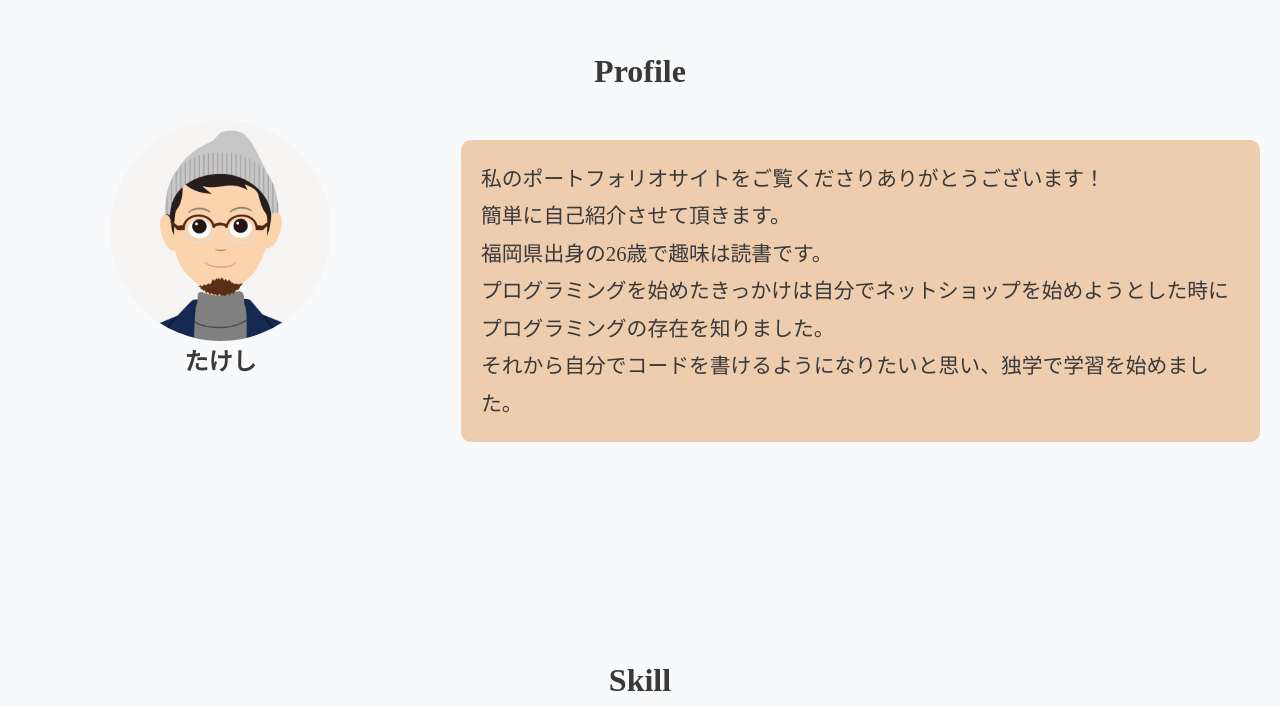
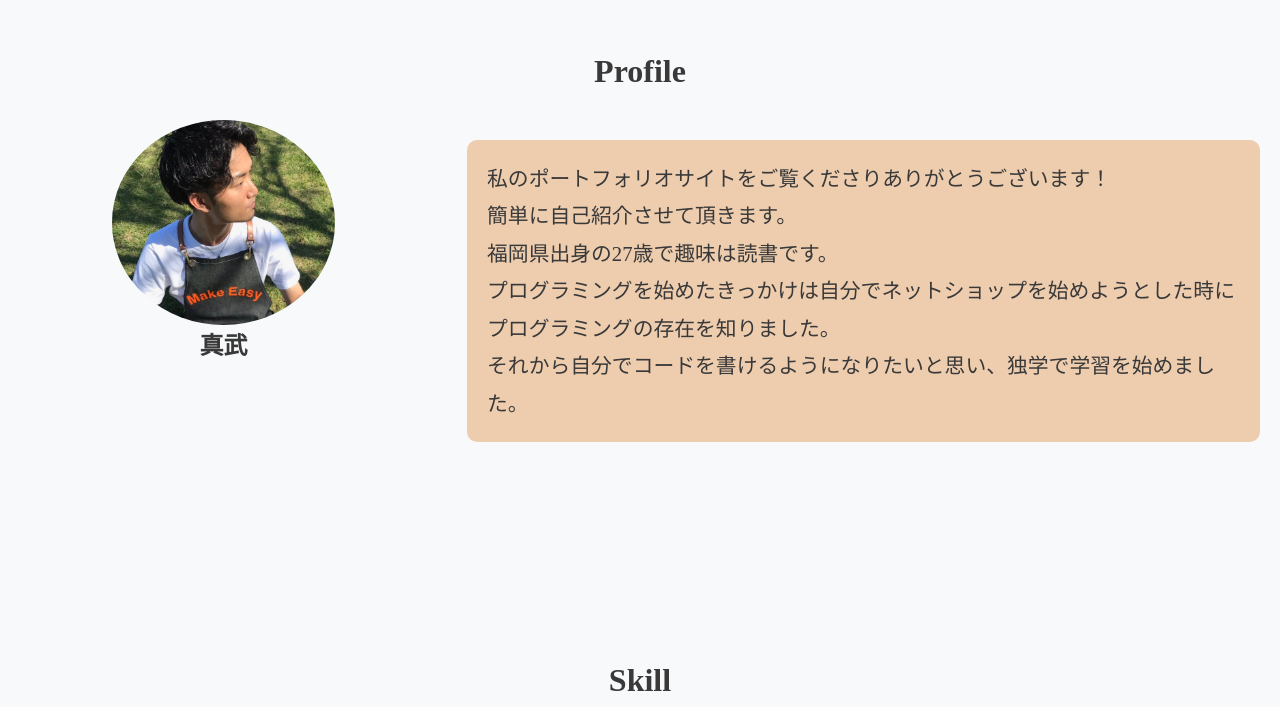
Before and after one commit to mt-0509/portfolio, a plain HTML site: page index.html in a window 1280 px wide. Shown: the part 1000-1707 px from the top of the page. Drawn offline with nearby package versions, Linux system fonts and the light colour scheme.

Commit message:
写真変更

```diff
--- a/index.html
+++ b/index.html
@@ -12,7 +12,7 @@
 </head>
 <body>
 <header> <!-- ヘッダー始まり -->
-    <a href="#"><h1>Takeshi's Portfolio</h1></a>
+    <a href="#"><h1>Matake's Portfolio</h1></a>
 
   <div> <!-- ハンバーガーメニュー -->
     <nav class="global-nav">
@@ -51,14 +51,14 @@
     <h2 id="link2124" class="item_text">Profile</h2>
     <div class="self-introduction">
       <div class="self-introduction-img">
-        <img src="img\prof.jpg" alt="プロフィール画像">
-        <p>たけし</p>
+        <img src="img/IMG_3300.jpg" alt="プロフィール画像">
+        <p>真武</p>
       </div>
 
       <div class="self-introduction-text">
         <p>私のポートフォリオサイトをご覧くださりありがとうございます！</p>
         <p>簡単に自己紹介させて頂きます。</p>
-        <p>福岡県出身の26歳で趣味は読書です。</p>
+        <p>福岡県出身の27歳で趣味は読書です。</p>
         <p>プログラミングを始めたきっかけは自分でネットショップを始めようとした時にプログラミングの存在を知りました。</p>
         <p>それから自分でコードを書けるようになりたいと思い、独学で学習を始めました。</p>
       </div>
@@ -116,13 +116,10 @@
     <h2 id="link2021">contact</h2>
     <div class="contact-form">
       <form action="#" method="POST">
-        <!-- <p><label for="name-field">名前</label><br> -->
         <input type="text" name="name" id="name-field" placeholder="お名前"></p>
 
-        <!-- <p><label for="email-field">メールアドレス</label><br> -->
         <input type="email" name="emai" id="email-field" placeholder="メールアドレス"></p>
 
-        <!-- <p><label for="coment-field">お問い合わせ内容</label><br> -->
         <textarea name="coment" id="coment-field" cols="30" rows="10" placeholder="お問い合わせ内容"></textarea></p>
       </form>
     </div>
@@ -134,7 +131,7 @@
       <a href="https://twitter.com/takeshi_104">
         <i id="twitter" class="fab fa-twitter fa-2x"></i>
       </a>
-      <p>©takeshi 2020</p>
+      <p>©matake 2020</p>
     </div>
 
   </footer>
```
Also changed, not shown: img/IMG_3300.jpg (added).
